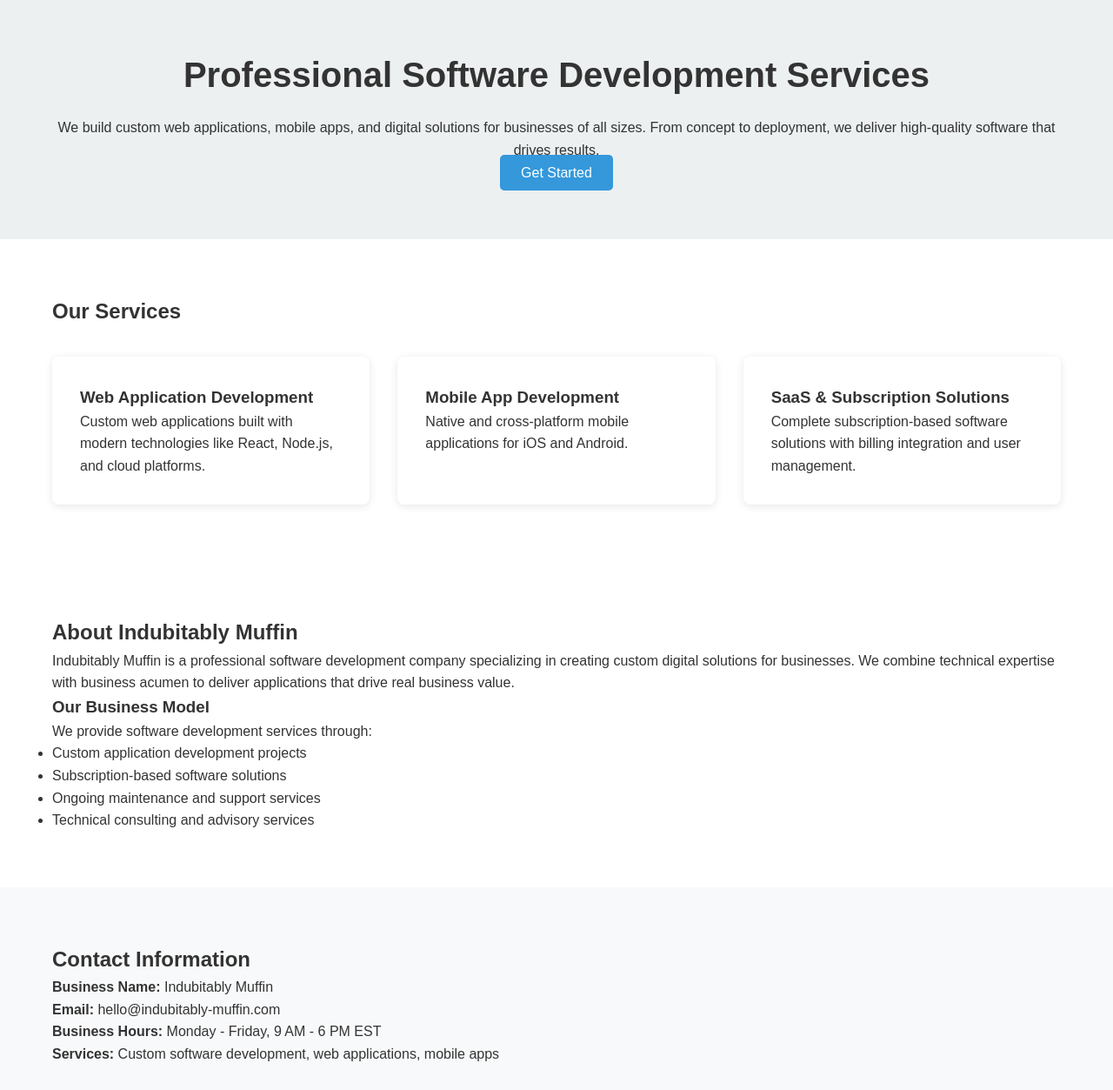
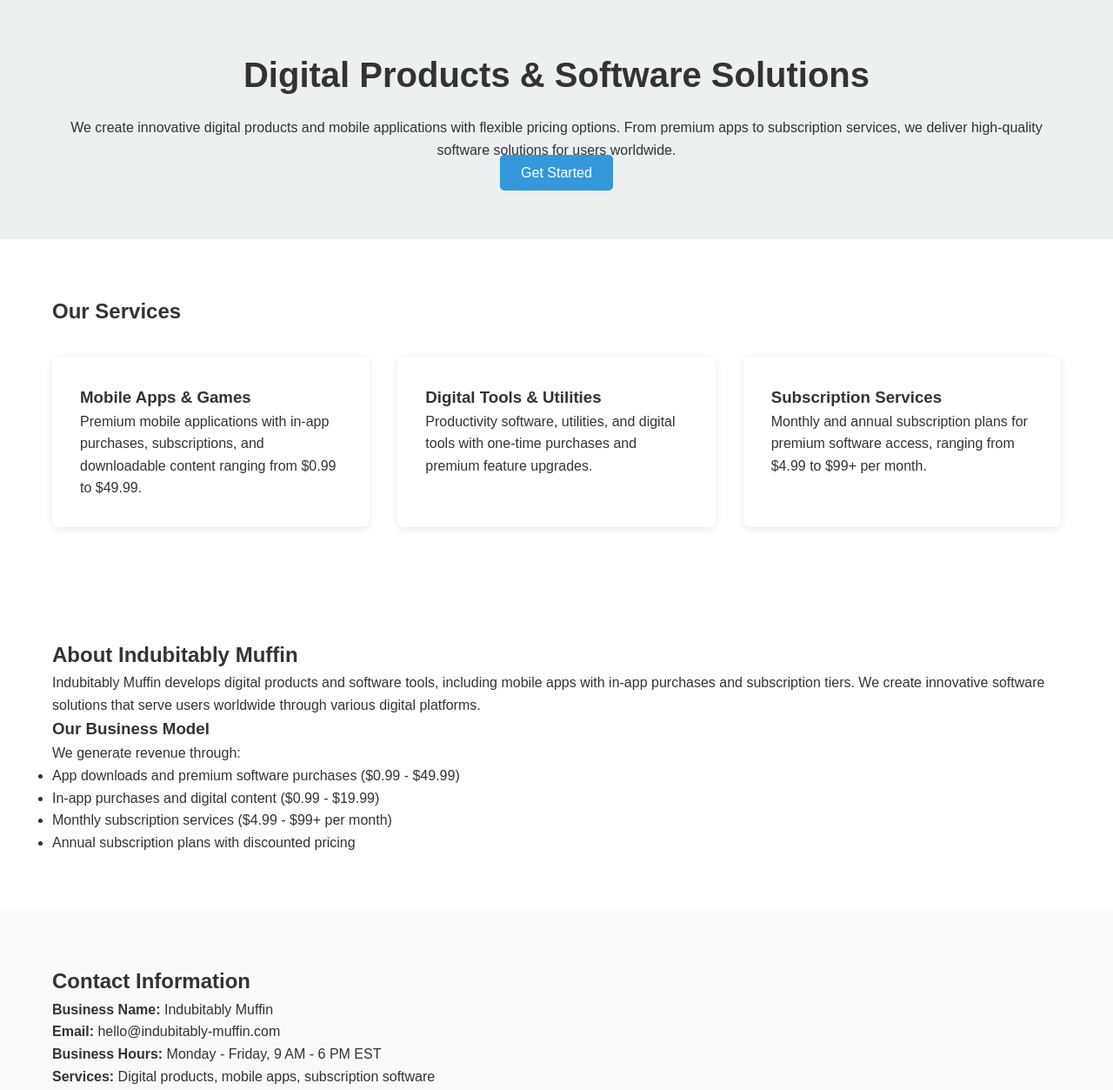
Before and after one commit to bradylevenson2/indubitably-muffin-website, a plain HTML site: page index.html in a window 1280 px wide. Shown: the part 80-1333 px from the top of the page at 87% size. Drawn offline with Linux system fonts and the light colour scheme.

Commit message:
Update business model to digital products and apps with micro-transactions

```diff
--- a/index.html
+++ b/index.html
@@ -2,8 +2,8 @@
 <html lang="en">
 <head>
     <meta charset="UTF-8">
-    <meta name="viewport" content="width=device-width, initial-scale=1.0">    <title>Indubitably Muffin - Custom App Development</title>
-    <meta name="description" content="Indubitably Muffin specializes in custom web and mobile application development, helping businesses create innovative digital solutions.">
+    <meta name="viewport" content="width=device-width, initial-scale=1.0">    <title>Indubitably Muffin - Digital Products & Apps</title>
+    <meta name="description" content="Indubitably Muffin develops digital products and software tools, including mobile apps with in-app purchases and subscription tiers.">
     <style>
         * { margin: 0; padding: 0; box-sizing: border-box; }
         body { font-family: Arial, sans-serif; line-height: 1.6; color: #333; }
@@ -36,29 +36,27 @@
         </nav>
     </header>
 
-    <section id="home" class="hero">
-        <div class="container">
-            <h2>Professional Software Development Services</h2>
-            <p>We build custom web applications, mobile apps, and digital solutions for businesses of all sizes. From concept to deployment, we deliver high-quality software that drives results.</p>
+    <section id="home" class="hero">        <div class="container">
+            <h2>Digital Products & Software Solutions</h2>
+            <p>We create innovative digital products and mobile applications with flexible pricing options. From premium apps to subscription services, we deliver high-quality software solutions for users worldwide.</p>
             <a href="#contact" class="btn-primary">Get Started</a>
         </div>
     </section>
 
     <section id="services" class="services">
         <div class="container">
-            <h2>Our Services</h2>
-            <div class="service-grid">
+            <h2>Our Services</h2>            <div class="service-grid">
                 <div class="service-card">
-                    <h3>Web Application Development</h3>
-                    <p>Custom web applications built with modern technologies like React, Node.js, and cloud platforms.</p>
+                    <h3>Mobile Apps & Games</h3>
+                    <p>Premium mobile applications with in-app purchases, subscriptions, and downloadable content ranging from $0.99 to $49.99.</p>
                 </div>
                 <div class="service-card">
-                    <h3>Mobile App Development</h3>
-                    <p>Native and cross-platform mobile applications for iOS and Android.</p>
+                    <h3>Digital Tools & Utilities</h3>
+                    <p>Productivity software, utilities, and digital tools with one-time purchases and premium feature upgrades.</p>
                 </div>
                 <div class="service-card">
-                    <h3>SaaS & Subscription Solutions</h3>
-                    <p>Complete subscription-based software solutions with billing integration and user management.</p>
+                    <h3>Subscription Services</h3>
+                    <p>Monthly and annual subscription plans for premium software access, ranging from $4.99 to $99+ per month.</p>
                 </div>
             </div>
         </div>
@@ -66,14 +64,14 @@
 
     <section id="about" class="services">        <div class="container">
             <h2>About Indubitably Muffin</h2>
-            <p>Indubitably Muffin is a professional software development company specializing in creating custom digital solutions for businesses. We combine technical expertise with business acumen to deliver applications that drive real business value.</p>
+            <p>Indubitably Muffin develops digital products and software tools, including mobile apps with in-app purchases and subscription tiers. We create innovative software solutions that serve users worldwide through various digital platforms.</p>
             <h3>Our Business Model</h3>
-            <p>We provide software development services through:</p>
+            <p>We generate revenue through:</p>
             <ul>
-                <li>Custom application development projects</li>
-                <li>Subscription-based software solutions</li>
-                <li>Ongoing maintenance and support services</li>
-                <li>Technical consulting and advisory services</li>
+                <li>App downloads and premium software purchases ($0.99 - $49.99)</li>
+                <li>In-app purchases and digital content ($0.99 - $19.99)</li>
+                <li>Monthly subscription services ($4.99 - $99+ per month)</li>
+                <li>Annual subscription plans with discounted pricing</li>
             </ul>
         </div>
     </section>
@@ -83,7 +81,7 @@
             <p><strong>Business Name:</strong> Indubitably Muffin</p>
             <p><strong>Email:</strong> hello@indubitably-muffin.com</p>
             <p><strong>Business Hours:</strong> Monday - Friday, 9 AM - 6 PM EST</p>
-            <p><strong>Services:</strong> Custom software development, web applications, mobile apps</p>
+            <p><strong>Services:</strong> Digital products, mobile apps, subscription software</p>
         </div>
     </section>
 
```
Also changed, not shown: refund.html (+6 -9 lines), terms.html (+10 -15 lines), 1 other file.
